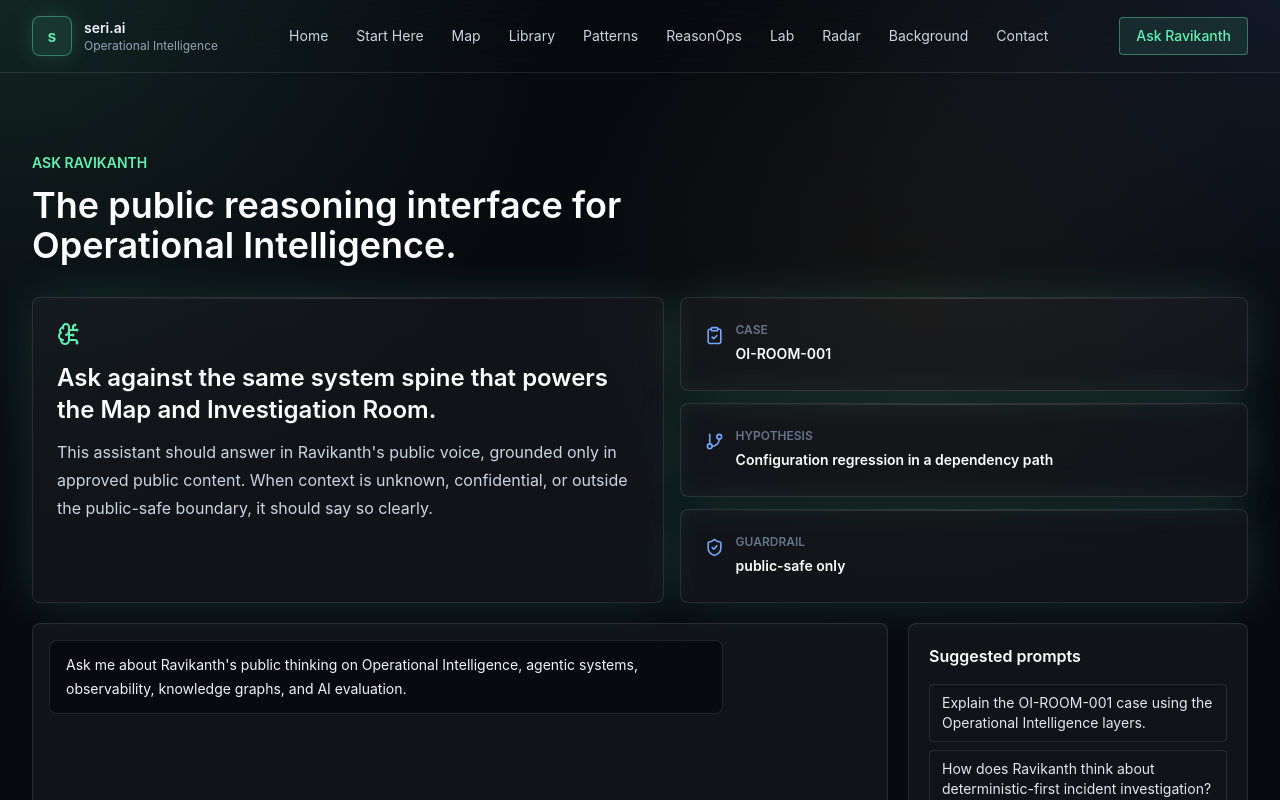
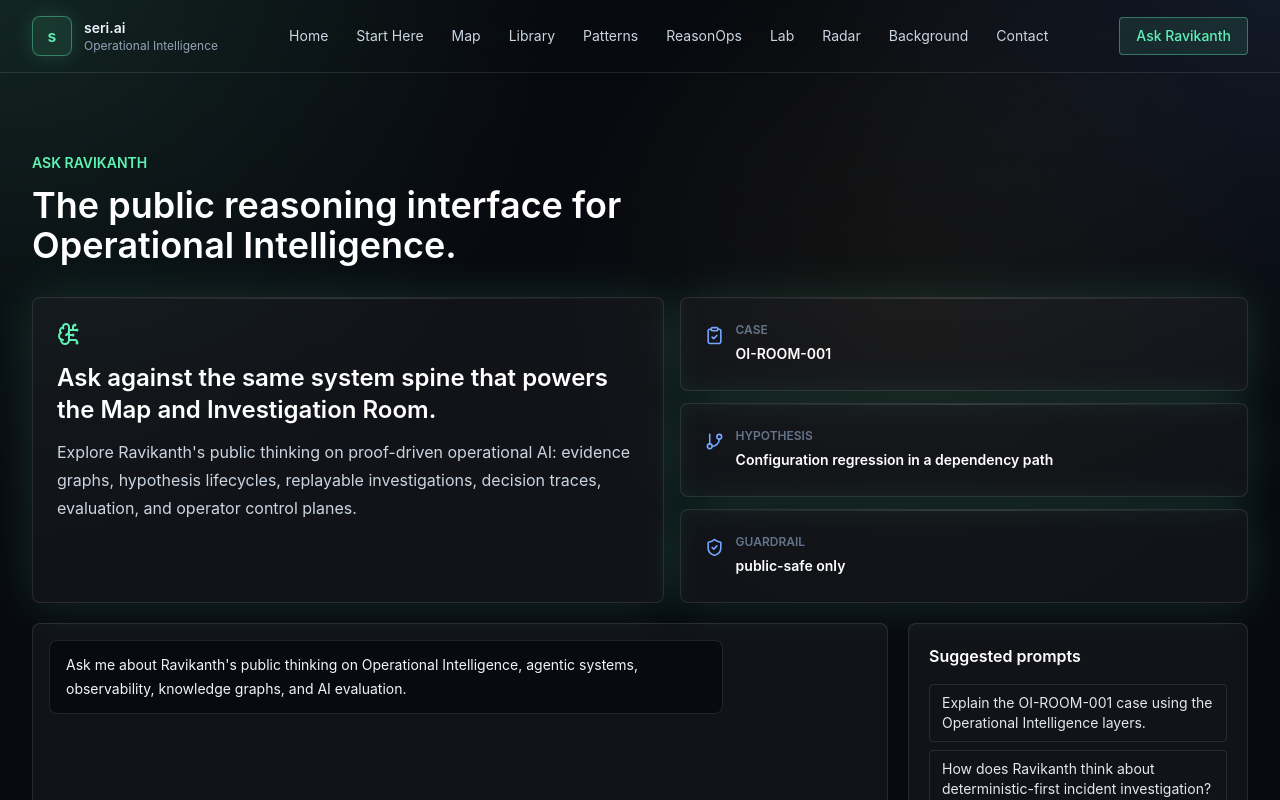
Before and after one commit to rseri17-code/seri-ai, a Next.js app: page /ask in a window 1280 px wide. Shown: the top 800 px of the page. Built offline with nearby package versions, Linux system fonts and the light colour scheme; no server answers.

Commit message:
Make Ask copy visitor-facing

```diff
--- a/app/ask/page.tsx
+++ b/app/ask/page.tsx
@@ -32,8 +32,8 @@ export default async function AskPage({
             <BrainCircuit className="mb-4 text-mint" />
             <h2 className="text-2xl font-semibold text-white">Ask against the same system spine that powers the Map and Investigation Room.</h2>
             <p className="mt-3 leading-7 text-slate-300">
-              This assistant should answer in Ravikanth&apos;s public voice, grounded only in approved public content. When context is unknown,
-              confidential, or outside the public-safe boundary, it should say so clearly.
+              Explore Ravikanth&apos;s public thinking on proof-driven operational AI: evidence graphs, hypothesis lifecycles,
+              replayable investigations, decision traces, evaluation, and operator control planes.
             </p>
           </Card>
           <div className="grid gap-3 sm:grid-cols-3 lg:grid-cols-1">
--- a/public/eval-report.json
+++ b/public/eval-report.json
@@ -64,7 +64,7 @@
     "The knowledge base intentionally excludes confidential implementation details, so some questions will be refused or marked uncovered.",
     "Richer answer scoring should add model-judged qualitative grading once production AI keys are configured."
   ],
-  "generatedAt": "2026-07-06T13:25:28.920Z",
+  "generatedAt": "2026-07-06T13:29:07.439Z",
   "fixtureCount": 5,
   "passingFixtures": 5
 }
```
